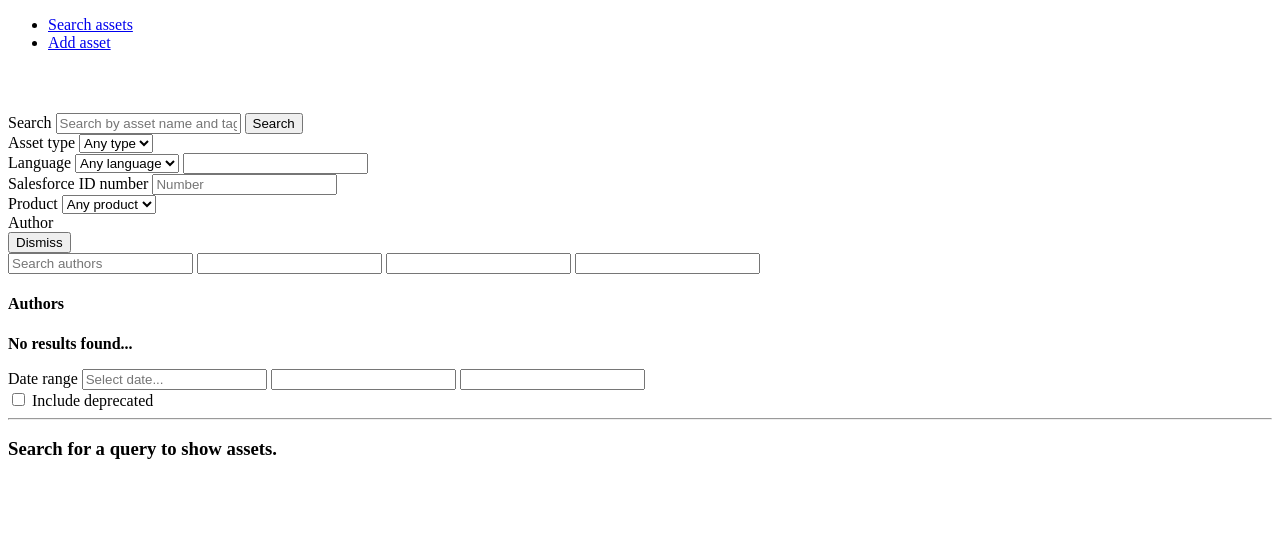
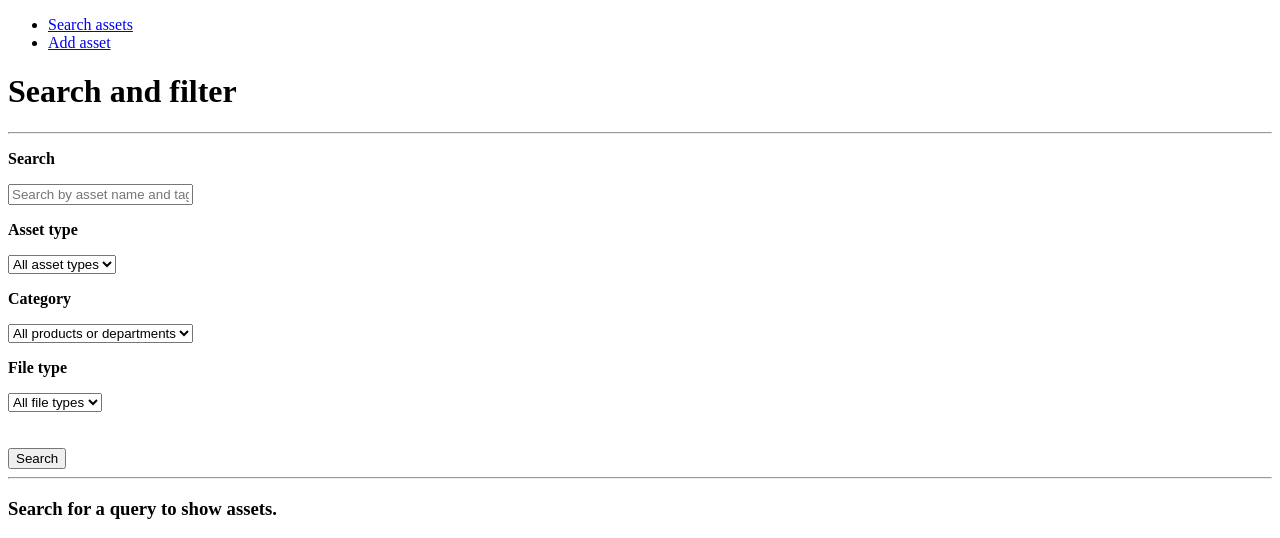
Before and after one commit to canonical/assets.ubuntu.com, a Python web app: template templates/index.html in a window 1280 px wide. Shown: the part 348-886 px from the top of the page. Before the commit the page ends 807 px from the top, so only its background shows below. Run offline with Jinja, Linux system fonts and the light colour scheme; the template is opened without the code that fills it, so the values that code supplies are empty.

Commit message:
Clean up search form by reducing the number of fields

```diff
--- a/package.json
+++ b/package.json
@@ -26,9 +26,9 @@
     "fuse.js": "7.0.0",
     "postcss": "8.4.21",
     "postcss-cli": "10.1.0",
-    "sass": "1.45.2",
+    "sass": "1.79.0",
     "sass-lint": "1.13.1",
-    "vanilla-framework": "4.16.0",
+    "vanilla-framework": "4.21.0",
     "watch-cli": "0.2.3"
   },
   "devDependencies": {
--- a/templates/_asset-list.html
+++ b/templates/_asset-list.html
@@ -1,7 +1,3 @@
-{% if total_assets %}
-  <h5 id="assets_count" class="u-no-margin--bottom">Found {{ total_assets }} assets</h5>
-{% endif %}
-
 {% for asset in assets %}
   {% include "_asset-card-image.html" %}
 {% endfor %}
--- a/templates/_pagination.html
+++ b/templates/_pagination.html
@@ -1,7 +1,10 @@
 {% set max_pagination_items = 3 %}
-
+<div class="row--50-50">
+  <div class="col">
+    {% if total_assets %}<h5 id="assets_count" class="u-no-margin--bottom">Found {{ total_assets }} assets</h5>{% endif %}
+  </div>
   {% if total_pages > 1 %}
-  <div class=" row">
+    <div class="col">
       <nav class="p-pagination" aria-label="Pagination">
         <ol class="p-pagination__items u-align--right">
           <li class="p-pagination__item">
@@ -52,3 +55,4 @@
       </nav>
     </div>
   {% endif %}
+</div>
--- a/templates/_search-form.html
+++ b/templates/_search-form.html
@@ -1,124 +1,74 @@
-<form method="GET" action="/manager" class="p-form p-form--inline js-asset-search">
+<form method="GET"
+      action="/manager"
+      class="p-form p-form--inline js-asset-search">
+  <div class="u-fixed-width">
+    <h1 class="p-muted-heading">Search and filter</h1>
+    <hr class="p-rule" />
+  </div>
   {% set params = request.values.to_dict() %}
   <div class="row">
-    <div class="col-4">
-      <label for="tag">Search</label>
+    <div class="col-3">
+      <p>
+        <label for="tag">
+          <strong>Search</strong>
+        </label>
+      </p>
       <input class="js-tags" type="text" name="tag" placeholder="Search by asset name and tag(s)" id="tag" value="{%- if params.tag -%}{{ params.tag }}{%- endif -%}">
-      <button class="p-button--positive" style="margin-top:45px;">Search</button>
     </div>
-
-    <div class="col-8">
-      <div class="row">
-        <div class="col-2 js-select">
-          <label for="asset-type">Asset type</label>
+    <div class="col-3">
+      <div class="js-select">
+        <p>
+          <label for="asset-type">
+            <strong>Asset type</strong>
+          </label>
+        </p>
         <select name="asset_type">
-            <option value="">Any type</option>
+          <option value="">All asset types</option>
           {% for asset_type in data.asset_types %}
             {% set asset_value = asset_type.name|lower|replace(' ', '-') %}
-              <option value="{{ asset_value }}" {% if asset_value in params.asset_type %}selected{% endif %} {% if asset_type.name == "-" %}disabled{% endif %}>
-                {{ asset_type.name }}
-              </option>
+            <option value="{{ asset_value }}"
+                    {% if asset_value in params.asset_type %}selected{% endif %}
+                    {% if asset_type.name == "-" %}disabled{% endif %}>{{ asset_type.name }}</option>
           {% endfor %}
         </select>
       </div>
-
-        <div class="col-2 js-select">
-          <label id="language">Language</label>
-          <select
-          id="language-select"
-          aria-labelledby="language"
-          name="language">
-            <option value="">Any language</option>
-            {% for language in data.languages %}
-              <option value="{{ language.name }}" {% if language.name in params.language %}selected{% endif %}>
-                {{ language.name }}
-              </option>
-            {% endfor %}
-          </select>
-          <input type="text" class="u-hide js-language-select-hidden" name="language">
     </div>
-
-        <div class="col-2">
-          <label>Salesforce ID number</label>
-          <input type="text" class="js-salesforce-campaign-id" id="salesforce-campaign-id-number" name="salesforce_campaign_id" placeholder="Number" value="{%- if params.salesforce_campaign_id -%}{{ params.salesforce_campaign_id }}{%- endif -%}">
-        </div>
-
-        <div class="col-2 js-select">
-          <label id="product">Product</label>
-          <select
-          id="product-select"
-          aria-labelledby="product"
-          name="product_types">
-          <option value="">Any product</option>
+    <div class="col-3">
+      <div class="js-select">
+        <p>
+          <label for="asset-type">
+            <strong>Category</strong>
+          </label>
+        </p>
+        <select id="product-select" aria-labelledby="product" name="product_types">
+          <option value="">All products or departments</option>
           {% for product in data.products %}
-              <option value="{{ product.slug }}" {% if product.slug in params.product_types %}selected{% endif %}>
-                {{ product.name }}
-              </option>
+            <option value="{{ product.slug }}"
+                    {% if product.slug in params.product_types %}selected{% endif %}>{{ product.name }}</option>
           {% endfor %}
         </select>
       </div>
-
-        <div class="col-4">
-          <div class="p-search-and-filter js-authors-search" tabindex="0">
-            <label for="author-search">Author</label>
-            <div class="p-search-and-filter__search-container" aria-expanded="false">
-              {% if params.author_email and params.author_firstname and params.author_lastname %}
-                <span class="p-chip js-author-chip" data-email="{{ params.author_email }}" data-firstname="{{ params.author_firstname }}" data-lastname="{{ params.author_lastname }}">
-                  <span class="p-chip__value js-content">{{ params.author_firstname + " " + params.author_lastname }}</span>
-                  <button class="p-chip__dismiss">Dismiss</button>
-                </span>
-              {% else %}
-                <span class="p-chip js-author-chip u-hide">
-                  <span class="p-chip__value js-content"></span>
-                  <button class="p-chip__dismiss">Dismiss</button>
-                </span>
-              {% endif %}
-              <div class="p-search-and-filter__box" data-overflowing="false">
-                <input autocomplete="off" class="p-search-and-filter__input js-authors-input" placeholder="Search authors" type="text" value="" id="author-search">
-                <input type="text" class="u-hide js-hidden-field-email" name="author_email" value="{%- if params.author_email -%}{{ params.author_email }}{%- endif -%}">
-                <input type="text" class="u-hide js-hidden-field-firstname" name="author_firstname" value="{%- if params.author_firstname -%}{{ params.author_firstname }}{%- endif -%}">
-                <input type="text" class="u-hide js-hidden-field-lastname" name="author_lastname" value="{%- if params.author_lastname -%}{{ params.author_lastname }}{%- endif -%}">
     </div>
-            </div>
-            <div class="p-search-and-filter__panel js-chips-panel" aria-hidden="true">
-              <div class="p-filter-panel-section">
-                <div class="p-filter-panel-section__header">
-                  <h4 class="p-filter-panel-section__heading p-heading--5">Authors</h4>
-                </div>
-                <div class="p-filter-panel-section__chips js-authors-chip-container">
-                  <p><strong>No results found...</strong></p>
-                </div>
-                <template id="author-unselected-chip-template">
-                  <button class="p-chip js-unselected">
-                    <span class="p-chip__value js-content"></span>
-                  </button>
-                </template>
+    <div class="col-3">
+      <div class="js-select">
+        <p>
+          <label for="asset-type">
+            <strong>File type</strong>
+          </label>
+        </p>
+        <select id="product-select" aria-labelledby="product" name="file_types">
+          <option value="">All file types</option>
+          {% for file_type in data.file_types %}
+            <option value="{{ file_type.name }}"
+                    {% if file_type.name in params.file_types %}selected{% endif %}>{{ file_type.name }}</option>
+          {% endfor %}
+        </select>
       </div>
     </div>
   </div>
-        </div>
-
-        <div class="col-3">
-          <label for="date-range">Date range</label>
-          <input type="text" id="date-range" name="start_date" placeholder="Select date..." class="js-date-picker">
-          <input type="text" class="u-hide js-hidden-field-startdate">
-          <input type="text" class="u-hide js-hidden-field-enddate">
+  <div class="u-fixed-width" style="margin-top: 36px;">
+    <div class="u-align--right">
+      <button type="submit" class="p-button--positive">Search</button>
     </div>
   </div>
-
-      <div class="row">
-        <div class="p-section--shallow p-form__group">
-          <div class="p-form__control u-clearfix">
-            <label class="p-checkbox">
-              <input type="checkbox" name="include_deprecated" id="include_deprecated" class="p-checkbox__input" aria-labelledby="deprecatedLabel"
-                      {% if include_deprecated %}checked{% endif %}
-              >
-              <span class="p-checkbox__label" id="deprecatedLabel">Include deprecated</span>
-            </label>
-          </div>
-        </div>
-      </div>
-    </div>
-    <hr class="p-rule" />
-  </div>
 </form>
--- a/templates/index.html
+++ b/templates/index.html
@@ -6,8 +6,11 @@
 
 <div class="p-strip is-shallow">
   <div class="u-fixed-width">
-    {% include "_search-form.html" %}
+    <div class="p-section">
+      {% include "_search-form.html" %}
+    </div>
   </div>
+  <hr class="p-rule is-fixed-width" />
 </div>
 {% include "_pagination.html" %}
 <div class="p-strip is-shallow">
```
Also changed, not shown: 1 other file. Lines whose indentation alone changed are shown as unchanged.
